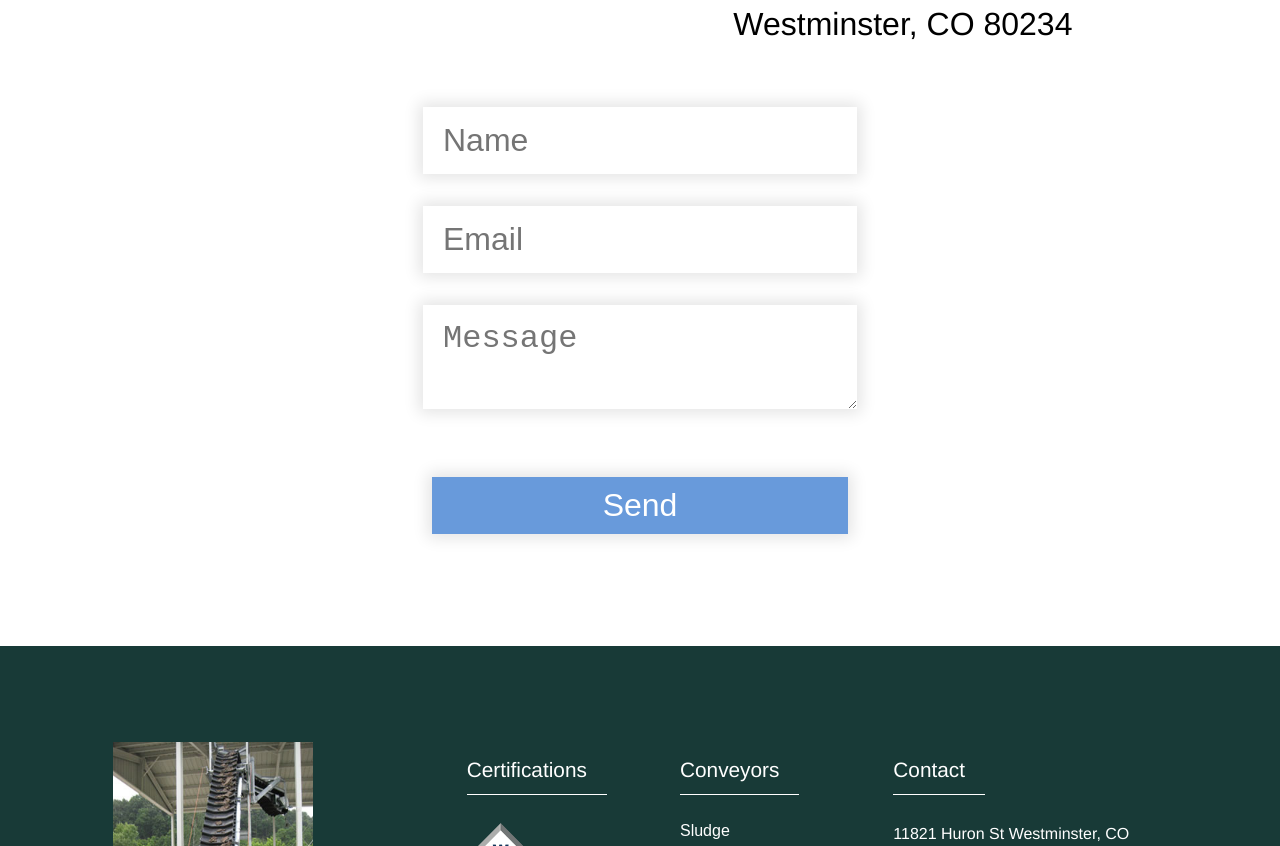
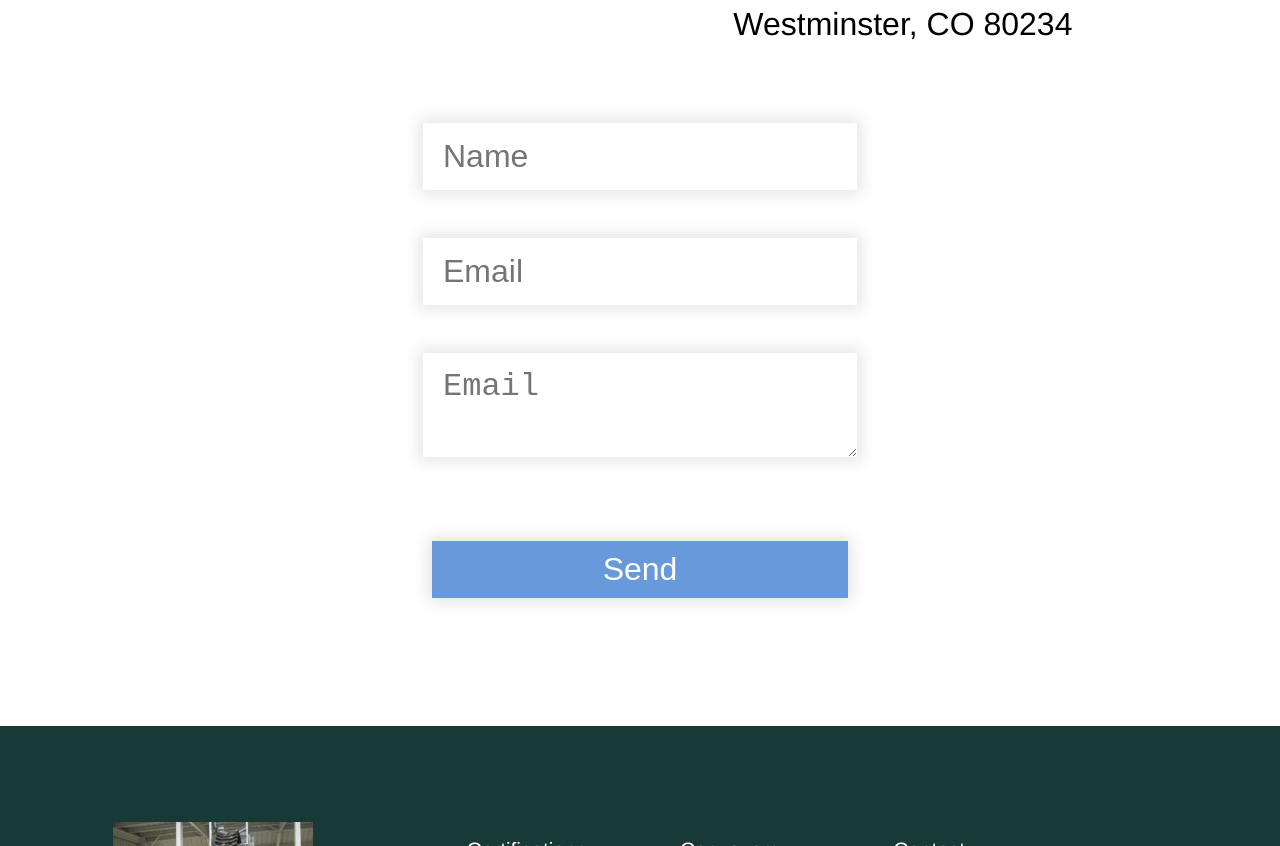
Before and after one commit to ahmedalfgit/conveyorApp, a React (Create React App) app: page /#/quote in a window 1280 px wide. Shown: the part 655-1501 px from the top of the page. Built offline with nearby package versions, Linux system fonts and the light colour scheme.

Commit message:
fix the form

```diff
--- a/src/pages/Quote.js
+++ b/src/pages/Quote.js
@@ -8,7 +8,30 @@ import AddressIcon from "../assests/address-icon.jpg";
 import EmailIcon from "../assests/email-icon.jpg";
 
 class Quote extends Component {
+
+  constructor(props) {
+    super(props);
+    this.state = { name: "", email: "", message: "" };
+  }
+
+   /* Here’s the juicy bit for posting the form submission */
+
+   handleSubmit = e => {
+    fetch("/", {
+      method: "POST",
+      headers: { "Content-Type": "application/x-www-form-urlencoded" },
+      body: `encode({ "form-name": "contact", ...this.state })`
+    })
+      .then(() => alert("Success!"))
+      .catch(error => alert(error));
+
+    e.preventDefault();
+    };
+
+    handleChange = e => this.setState({ [e.target.name]: e.target.value });
+
   render() {
+    const { name, email, message } = this.state;
     return (
       <div>
         <Helmet>
@@ -37,21 +60,35 @@ class Quote extends Component {
           </Grid>
           <Grid container className="form-container">
             <Grid item md={6} sm={12} xs={12} className="form-col">
-                <form name="contact" method="POST" data-netlify="true" className="form" data-netlify-honeypot="bot-field">
+              <form onSubmit={this.handleSubmit} className="form">
+                <p>
+                    <input type="text" name="name" value={name} onChange={this.handleChange} placeholder="Name" className="form-input name" />
+                </p>
+                <p>
+                    <input type="email" name="email" value={email} onChange={this.handleChange} placeholder="Email" className="form-input email"/>
+                </p>
+                <p>
+                  <textarea name="message" value={message} onChange={this.handleChange} placeholder="Email" className="form-input email"/>
+                </p>
+                <p>
+                  <button type="submit" className="btn">Send</button>
+                </p>
+              </form>
+                {/* <form name="contact" method="POST" data-netlify="true" className="form" data-netlify-honeypot="bot-field">
                 <input type="hidden" name="form-name" value="contact" />
-                    <div>
+                    <p>
                       <input type="text" name="name" placeholder="Name" className="form-input name"/>
-                    </div>
-                    <div>
+                    </p>
+                    <p>
                       <input type="email" name="email" placeholder="Email" className="form-input email"/>
-                    </div>
-                    <div>
+                    </p>
+                    <p>
                       <textarea name="message" placeholder="Message" className="form-input message"></textarea>
-                    </div>
-                    <div>
+                    </p>
+                    <p>
                       <button type="submit" className="btn">Send</button>
-                    </div>
-              </form>
+                    </p>
+              </form> */}
             </Grid>
           </Grid>
         </div>
```
Also changed, not shown: 11 other files (tests, documents, lock files or other folders).
